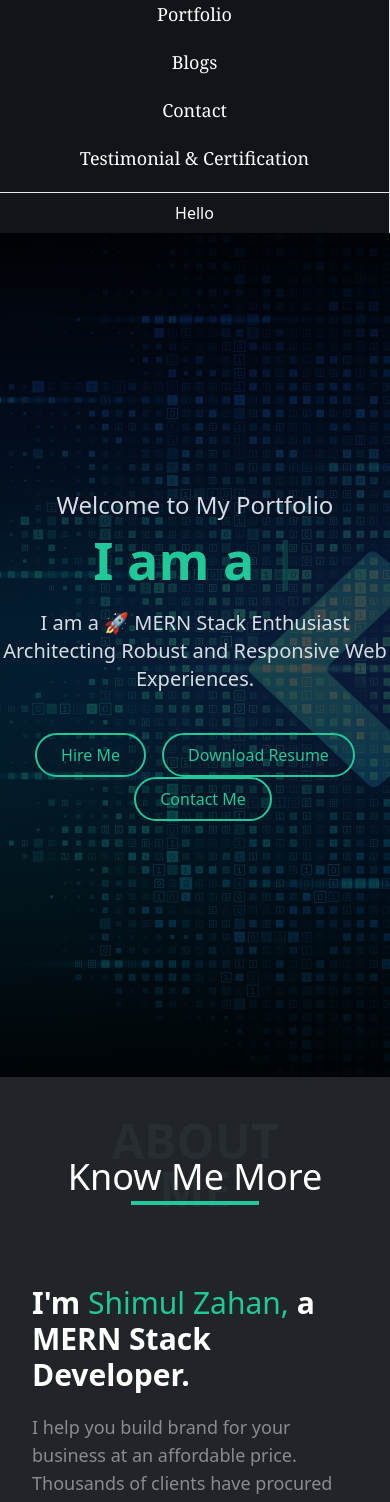
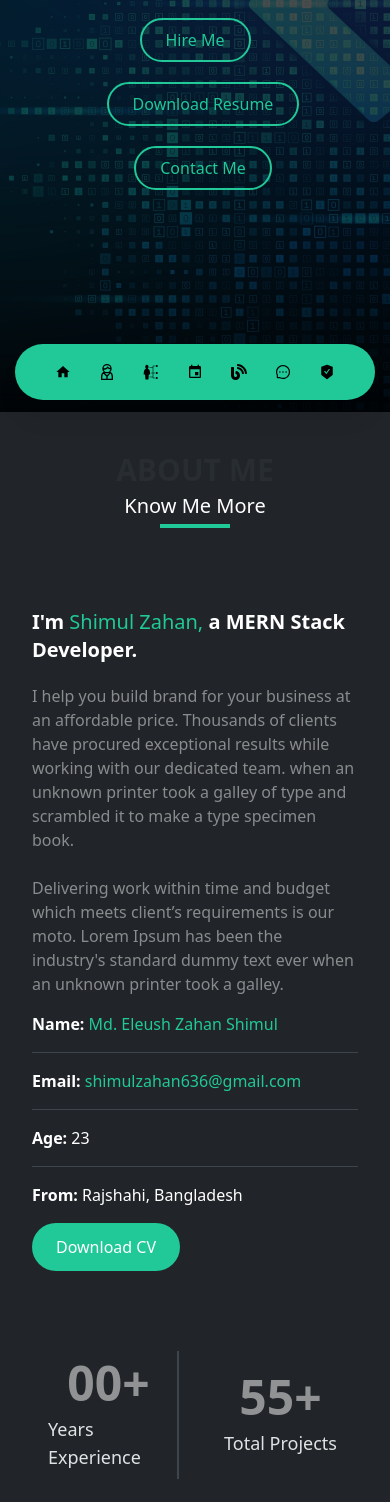
Before and after one commit to harshitsharmamern/MyPortfolio2, a React (Vite) app: page / in a window 390 px wide. Shown: the part 432-1934 px from the top of the page. Built offline with nearby package versions, Linux system fonts and the light colour scheme.

Commit message:
responsive part updated

```diff
--- a/src/App.jsx
+++ b/src/App.jsx
@@ -6,11 +6,18 @@ import Resume from './Components/Resume'
 import Portfolio from './Components/Portfolio'
 import Contacts from './Components/Contacts'
 import Footer from './Components/Footer'
+import { MdHome } from "react-icons/md";
+import { GrUserManager } from "react-icons/gr";
+import { GiSkills } from "react-icons/gi";
+import { MdInsertInvitation } from "react-icons/md";
+import { AiOutlineMessage } from "react-icons/ai";
+import { FaBlog } from "react-icons/fa";
+import { AiFillSafetyCertificate } from "react-icons/ai";
 
 const App = () => {
   return (
     <div className='flex flex-col lg:flex-row justify-start min-h-screen'>
-      <div className="flex lg:h-screen flex-col justify-between border-e lg:fixed bg-[#111418]">
+      <div className="hidden lg:block lg:h-screen flex-col justify-between lg:fixed bg-[#111418]">
         <div className="px-4 py-3">
           <span className="grid w-72 place-content-center rounded-lg text-xs text-gray-600">
             <div className='mt-1'>
@@ -59,7 +66,7 @@ const App = () => {
           </ul>
         </div>
 
-        <div className="sticky inset-x-0 bottom-0 border-t">
+        <div className="sticky inset-x-0 bottom-0">
           <a href="#" className="flex items-center gap-2 px-4 py-2">
             <h1 className='text-center mx-auto text-white'>Hello</h1>
           </a>
@@ -74,6 +81,15 @@ const App = () => {
         <Contacts />
         <Footer />
       </div>
+      <div className='lg:hidden flex justify-center items-center gap-7 md:text-2xl bg-[#20c997] fixed shadow-xl bottom-3 px-10 py-5 rounded-full left-1/2 translate-x-[-50%] z-50 text-black'>
+        <MdHome />
+        <GrUserManager />
+        <GiSkills />
+        <MdInsertInvitation />
+        <FaBlog />
+        <AiOutlineMessage />
+        <AiFillSafetyCertificate />
+      </div>
     </div>
   )
 }
--- a/src/Components/AboutMe.jsx
+++ b/src/Components/AboutMe.jsx
@@ -11,11 +11,11 @@ const AboutMe = () => {
             </div>
             <div className="grid grid-cols-1 gap-4 lg:grid-cols-3 lg:gap-10 px-8 pt-20 text-white">
                 <div className="lg:col-span-2 space-y-5">
-                    <h1 className='text-3xl font-bold'>I'm <span className='font-medium text-[#20c997]'>Shimul Zahan,</span> a MERN Stack Developer.</h1>
-                    <p className='text-lg font-medium text-[#898b8d]'>I help you build brand for your business at an affordable price. Thousands of clients have procured exceptional results while working with our dedicated team. when an unknown printer took a galley of type and scrambled it to make a type specimen book. <br /> <br />
+                    <h1 className='text-xl md:text-3xl font-bold'>I'm <span className='font-medium text-[#20c997]'>Shimul Zahan,</span> a MERN Stack Developer.</h1>
+                    <p className='text-base md:text-lg font-medium text-[#898b8d]'>I help you build brand for your business at an affordable price. Thousands of clients have procured exceptional results while working with our dedicated team. when an unknown printer took a galley of type and scrambled it to make a type specimen book. <br /> <br />
                         Delivering work within time and budget which meets client’s requirements is our moto. Lorem Ipsum has been the industry's standard dummy text ever when an unknown printer took a galley.</p>
                 </div>
-                <div className="text-lg space-y-4">
+                <div className=" md:text-lg space-y-4">
                     <h1 className='text-[#20c997]'><span className='font-bold text-white'>Name:</span> Md. Eleush Zahan Shimul</h1>
                     <hr className='h-[1px] border-[#3e444b]' />
                     <h1 className='text-[#20c997]'><span className='font-bold text-white'>Email:</span> shimulzahan636@gmail.com</h1>
@@ -26,18 +26,18 @@ const AboutMe = () => {
                     <button className='py-3 px-6 bg-[#20c997] hover:bg-[#1baa80] transition-all transition-0.5s ease-in text-white rounded-full'>Download CV</button>
                 </div>
             </div>
-            <div className="grid grid-cols-1 gap-4 lg:grid-cols-4 lg:gap-8 p-10 py-20">
+            <div className="grid grid-cols-2 gap-8 lg:grid-cols-4 lg:gap-8 p-10 py-20">
                 <div className="h-32 flex justify-center items-center border-r-[#3e444b] border-r-2">
                     <div className="flex flex-col justify-center items-center p-2 text-lg text-[#dee3e4]">
-                        <span className="text-center font-bold text-6xl text-[#909294] pb-2">
+                        <span className="text-center font-bold text-5xl md:text-6xl text-[#909294] pb-2">
                             <span>00+</span>
                         </span>
                         Years Experience
                     </div>
                 </div>
-                <div className="h-32 flex justify-center items-center border-r-[#3e444b] border-r-2">
+                <div className="h-32 flex justify-center items-center lg:border-r-[#3e444b] lg:border-r-2">
                     <div className="flex flex-col justify-center items-center p-2 text-lg text-[#dee3e4]">
-                        <span className="text-center font-bold text-6xl text-[#909294] pb-2">
+                        <span className="text-center font-bold text-5xl md:text-6xl text-[#909294] pb-2">
                             <span>55+</span>
                         </span>
                         Total Projects
@@ -45,7 +45,7 @@ const AboutMe = () => {
                 </div>
                 <div className="h-32 flex justify-center items-center border-r-[#3e444b] border-r-2">
                     <div className="flex flex-col justify-center items-center p-2 text-lg text-[#dee3e4]">
-                        <span className="text-center font-bold text-6xl text-[#909294] pb-2">
+                        <span className="text-center font-bold text-5xl md:text-6xl text-[#909294] pb-2">
                             <span>01+</span>
                         </span>
                         Team Projects
@@ -53,7 +53,7 @@ const AboutMe = () => {
                 </div>
                 <div className="h-32 flex justify-center items-center">
                     <div className="flex flex-col justify-center items-center p-2 text-lg text-[#dee3e4]">
-                        <span className="text-center font-bold text-6xl text-[#909294] pb-2">
+                        <span className="text-center font-bold text-5xl md:text-6xl text-[#909294] pb-2">
                             <span>03+</span>
                         </span>
                         Current Projects
--- a/src/Components/Footer.jsx
+++ b/src/Components/Footer.jsx
@@ -2,9 +2,9 @@ import React from 'react'
 
 const Footer = () => {
     return (
-      <footer className="bg-white">
+        <footer className="bg-[#212529]">
             <div className="mx-auto max-w-screen-xl px-4 pb-8 sm:px-6 lg:px-8 pt-4">
-              <h1 className='text-center my-2'>All right reserved &copy;Shimul_Zahan 2023 </h1>
+                <h1 className='text-center text-white my-2'>All right reserved &copy;Shimul_Zahan 2023 </h1>
                 <div
                     className="mt-0 border-t border-gray-100 pt-8 sm:flex sm:items-center sm:justify-between lg:mt-0"
                 >
--- a/src/Components/Hero.jsx
+++ b/src/Components/Hero.jsx
@@ -9,7 +9,7 @@ const Hero = () => {
             style={{ backgroundImage: `url('${bgImage}')`, backgroundSize: 'cover', backgroundPosition: 'center' }}>
             <div className=" flex justify-center items-center h-screen text-center text-neutral-content">
                 <div className="">
-                    <h1 className='text-2xl font-medium'>Welcome to My Portfolio</h1>
+                    <h1 className='text-lg md:text-2xl font-medium'>Welcome to My Portfolio</h1>
 
                     <h1 style={{ fontWeight: 'bold', fontSize: '52px', marginBottom: '10px' }}>
                         {' '}
@@ -31,9 +31,9 @@ const Hero = () => {
                         </span>
                     </h1>
 
-                    <h1 className='text-xl font-medium mb-10'>I am a 🚀 MERN Stack Enthusiast <br /> Architecting Robust and Responsive Web Experiences.</h1>
+                    <h1 className='text-base md:text-xl font-medium mb-10'>I am a 🚀 MERN Stack Enthusiast <br /> Architecting Robust and Responsive Web Experiences.</h1>
 
-                    <div className='space-x-4'>
+                    <div className='space-x-4 flex flex-col justify-center items-center gap-5 md:gap-2 md:flex-row'>
                         <button className='border-2 hover:bg-[#20c997] hover:text-white text-[#20c997] border-[#20c997] py-2 px-6 rounded-full'>Hire Me</button>
                         <button className='border-2 hover:bg-[#20c997] hover:text-white text-[#20c997] border-[#20c997] py-2 px-6 rounded-full'>Download Resume</button>
 
--- a/src/Components/Portfolio.jsx
+++ b/src/Components/Portfolio.jsx
@@ -14,7 +14,7 @@ const Portfolio = () => {
             </div>
             <div className='text-white text-center mt-10'>
                 <Tabs >
-                    <TabList className="flex justify-center items-center gap-5">
+                    <TabList className="flex flex-col md:flex-row justify-center items-center gap-5">
                         <Tab className="px-6 py-2 border-[#20c997] border-2 rounded-full cursor-pointer focus:bg-[#20c997]">All Projects</Tab>
                         <Tab className="px-6 py-2 border-[#20c997] border-2 rounded-full cursor-pointer focus:bg-[#20c997]">Current Projects</Tab>
                         <Tab className="px-6 py-2 border-[#20c997] border-2 rounded-full cursor-pointer focus:bg-[#20c997]">Team Projects</Tab>
@@ -22,7 +22,7 @@ const Portfolio = () => {
 
                     <TabPanel>
                         <h2>
-                            <div className="grid grid-cols-1 md:grid-cols-3 px-10 py-10 gap-4">
+                            <div className="grid grid-cols-1 md:grid-cols-3 px-4 md:px-10 py-10 gap-4">
                                 <div className="grid gap-4">
                                     <div>
                                         <img className="h-auto max-w-full rounded-lg" src="https://flowbite.s3.amazonaws.com/docs/gallery/masonry/image.jpg" alt="" />
--- a/src/Components/Resume.jsx
+++ b/src/Components/Resume.jsx
@@ -9,35 +9,35 @@ const Resume = () => {
             <div className='flex justify-center items-center py-20 z-20 relative'>
                 <SubTitle Children={'My Resume'} />
             </div>
-            <div className='space-y-6'>
+            <div className='space-y-6 px-5'>
                 <div className="text-2xl font-bold text-white">My Education</div>
-                <div className="grid grid-cols-1 gap-4 lg:grid-cols-2 lg:gap-8 px-10">
+                <div className="grid grid-cols-1 gap-4 lg:grid-cols-2 lg:gap-8 md:px-10">
                     <div className="space-y-2 bg-[#111418] p-4 rounded-lg">
-                        <p className='bg-[#20c997] w-[27%] text-base py-1 px-3 rounded-md'>2020-Ongoing</p>
-                        <p className='text-white text-2xl py-1 rounded-md'>Computer Science</p>
-                        <p className='text-[#20c997] text-xl py-1 rounded-md'>BSMRSTU</p>
+                        <p className='bg-[#20c997] md:w-[27%] text-base py-1 px-3 rounded-md'>2020-Ongoing</p>
+                        <p className='text-white md:text-2xl py-1 rounded-md'>Computer Science</p>
+                        <p className='text-[#20c997] md:text-xl py-1 rounded-md'>BSMRSTU</p>
                         <p className='text-white textlg-xl py-1 rounded-md'>Lisque persius interesset his et, in quot quidam persequeris vim, ad mea essent possim iriure.</p>
                     </div>
                     <div className="space-y-2 bg-[#111418] p-4 rounded-lg">
-                        <p className='bg-[#20c997] w-[27%] text-base py-1 px-3 rounded-md'>2020-Ongoing</p>
-                        <p className='text-white text-2xl py-1 rounded-md'>Computer Science</p>
-                        <p className='text-[#20c997] text-xl py-1 rounded-md'>BSMRSTU</p>
+                        <p className='bg-[#20c997] md:w-[27%] text-base py-1 px-3 rounded-md'>2020-Ongoing</p>
+                        <p className='text-white md:text-2xl py-1 rounded-md'>Computer Science</p>
+                        <p className='text-[#20c997] md:text-xl py-1 rounded-md'>BSMRSTU</p>
                         <p className='text-white textlg-xl py-1 rounded-md'>Lisque persius interesset his et, in quot quidam persequeris vim, ad mea essent possim iriure.</p>
                     </div>
                 </div>
                 <div className="text-2xl font-bold text-white">My Experiences</div>
 
-                <div className="grid grid-cols-1 gap-4 lg:grid-cols-2 lg:gap-8 px-10">
+                <div className="grid grid-cols-1 gap-4 lg:grid-cols-2 lg:gap-8 md:px-10">
                     <div className="space-y-2 bg-[#111418] p-4 rounded-lg">
-                        <p className='bg-[#20c997] w-[27%] text-base py-1 px-3 rounded-md'>2022-2023</p>
-                        <p className='text-white text-2xl py-1 rounded-md'>Frontend Developer</p>
-                        <p className='text-[#20c997] text-xl py-1 rounded-md'>Fiverr, Upwork</p>
+                        <p className='bg-[#20c997] md:w-[27%] text-base py-1 px-3 rounded-md'>2022-2023</p>
+                        <p className='text-white md:text-2xl py-1 rounded-md'>Frontend Developer</p>
+                        <p className='text-[#20c997] md:text-xl py-1 rounded-md'>Fiverr, Upwork</p>
                         <p className='text-white textlg-xl py-1 rounded-md'>Lisque persius interesset his et, in quot quidam persequeris vim, ad mea essent possim iriure.</p>
                     </div>
                     <div className="space-y-2 bg-[#111418] p-4 rounded-lg">
-                        <p className='bg-[#20c997] w-[27%] text-base py-1 px-3 rounded-md'>2022-2023</p>
-                        <p className='text-white text-2xl py-1 rounded-md'>Frontend Developer</p>
-                        <p className='text-[#20c997] text-xl py-1 rounded-md'>Fiverr, Upwork</p>
+                        <p className='bg-[#20c997] md:w-[27%] text-base py-1 px-3 rounded-md'>2022-2023</p>
+                        <p className='text-white md:text-2xl py-1 rounded-md'>Frontend Developer</p>
+                        <p className='text-[#20c997] md:text-xl py-1 rounded-md'>Fiverr, Upwork</p>
                         <p className='text-white textlg-xl py-1 rounded-md'>Lisque persius interesset his et, in quot quidam persequeris vim, ad mea essent possim iriure.</p>
                     </div>
                 </div>
--- a/src/Components/Skills.jsx
+++ b/src/Components/Skills.jsx
@@ -16,14 +16,14 @@ import { IoLogoVercel } from "react-icons/io5";
 
 const Skills = () => {
     return (
-        <div className='bg-[#343a40] min-h-screen relative'>
+        <div className='bg-[#343a40] min-h-screen relative pb-10'>
             <Title Children={'MY SKILLS'} />
             <div className='flex justify-center items-center pt-20 z-20 relative'>
                 <SubTitle Children={'The Technology I am Know'} />
             </div>
 
-            <div className='pt-10 px-5 text-center'>
-                <div className='text-lg text-white w-[80%] mx-auto mb-10'>I'm Versatile MERN Stack Developer | Proficient in HTML, CSS, Tailwind CSS, React, and JavaScript for Frontend | Comfortable with Backend Technologies: Node.js, Express.js, MongoDB | Experienced in Firebase for Deployment | Eager to Contribute and Learn in a Dynamic Development Environment</div>
+            <div className='pt-10 md:px-5 text-center'>
+                <div className='text-base md:text-lg text-white w-[80%] mx-auto mb-10'>I'm Versatile MERN Stack Developer | Proficient in HTML, CSS, Tailwind CSS, React, and JavaScript for Frontend | Comfortable with Backend Technologies: Node.js, Express.js, MongoDB | Experienced in Firebase for Deployment | Eager to Contribute and Learn in a Dynamic Development Environment</div>
 
                 <div className="grid grid-cols-1 gap-4 lg:grid-cols-3 lg:gap-16 px-10">
                     <div className="text-start space-y-3">
--- a/src/Components/SubTitle.jsx
+++ b/src/Components/SubTitle.jsx
@@ -4,7 +4,7 @@ import React, { Children } from 'react'
 const SubTitle = ({ Children }) => {
   return (
       <div>
-          <h1 className='text-4xl font-medium text-white'>{Children}</h1>
+          <h1 className='text-xl md:text-4xl font-medium text-white'>{Children}</h1>
           <hr className='border-[#20c997] border-2 w-[50%] mt-1 mx-auto' />
       </div>
   )
--- a/src/Components/Title.jsx
+++ b/src/Components/Title.jsx
@@ -3,7 +3,7 @@ import React, { Children } from 'react'
 const Title = ({Children}) => {
     return (
         <div className='absolute z-10 top-10 left-1/2 translate-x-[-50%]'>
-            <h1 className='text-5xl lg:text-8xl font-bold text-center text-[#282d31]'>{ Children }</h1>
+            <h1 className='text-3xl md:text-5xl lg:text-8xl font-bold text-center text-[#282d31]'>{ Children }</h1>
         </div>
     )
 }
```
Also changed, not shown: src/Components/Contacts.jsx (+21 -21 lines). Lines whose indentation alone changed are shown as unchanged.
